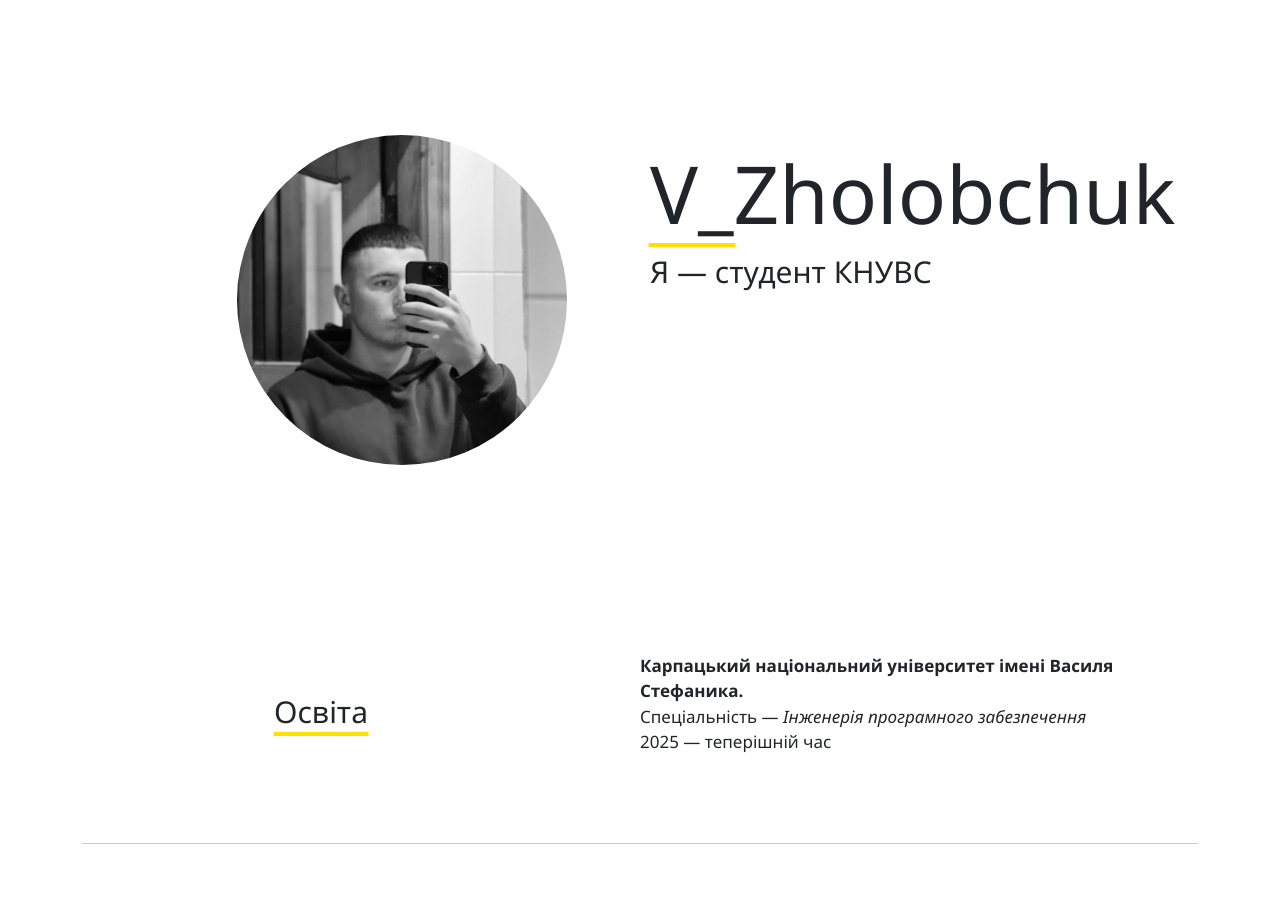
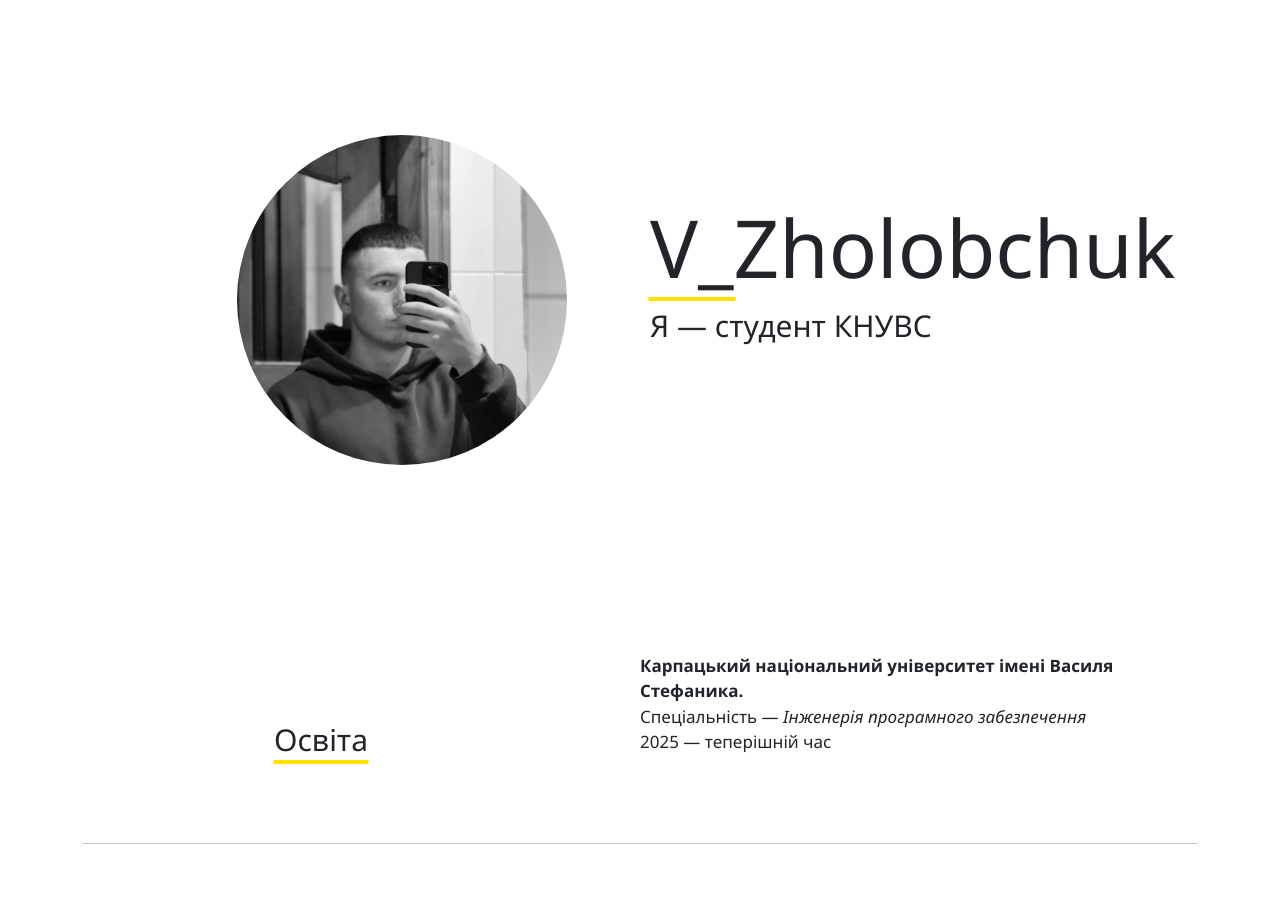
Before and after one commit to V-Zholobchuk/flask_app_lab_zholobchuk, a Flask app: page / in a window 1280 px wide. Shown: the part 56-969 px from the top of the page. Run offline with Flask 3, Linux system fonts and the light colour scheme.

Commit message:
update style

```diff
--- a/app/static/css/styles.css
+++ b/app/static/css/styles.css
@@ -1,6 +1,10 @@
 body {
     font-family: "Segoe UI", sans-serif;
     background-color: rgb(255, 255, 255);
+}
+
+h2{
+  padding-top: 10%;
 }
 
 .contacts{
```
